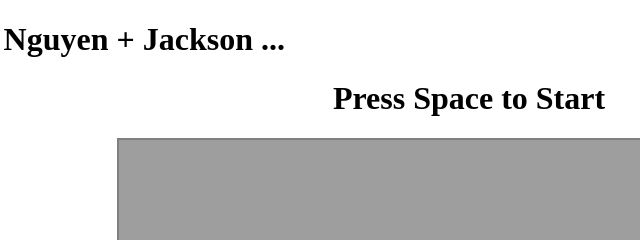
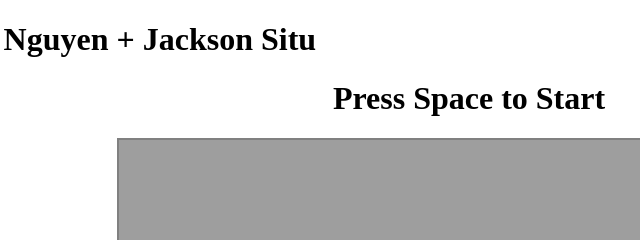
Before and after one commit to ikendoit/Javascript-Game, a plain HTML site: page index.html in a window 1280 px wide. Shown: the top 240 px of the page, 171-811 px from the left. Drawn offline with Linux system fonts and the light colour scheme.

Commit message:
Update index.html

```diff
--- a/index.html
+++ b/index.html
@@ -9,7 +9,7 @@
 		<script src="./Pet.js" type="text/javascript" defer> </script>
 		<script src="./game.js" type="text/javascript" defer> </script>
 
-		<h1> Trung Kien Nguyen + Jackson ... </h1>
+		<h1> Trung Kien Nguyen + Jackson Situ </h1>
 	</head>
 	<body>
 		<center>
```
